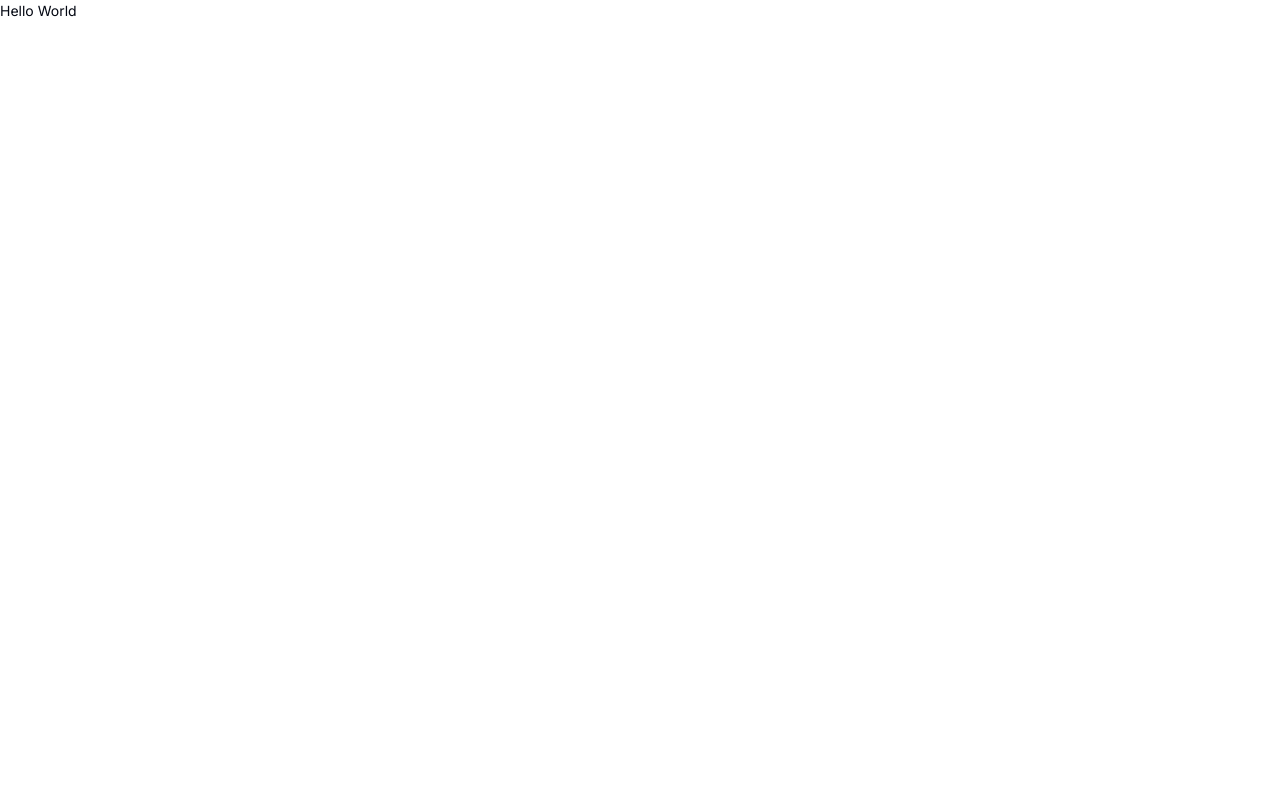
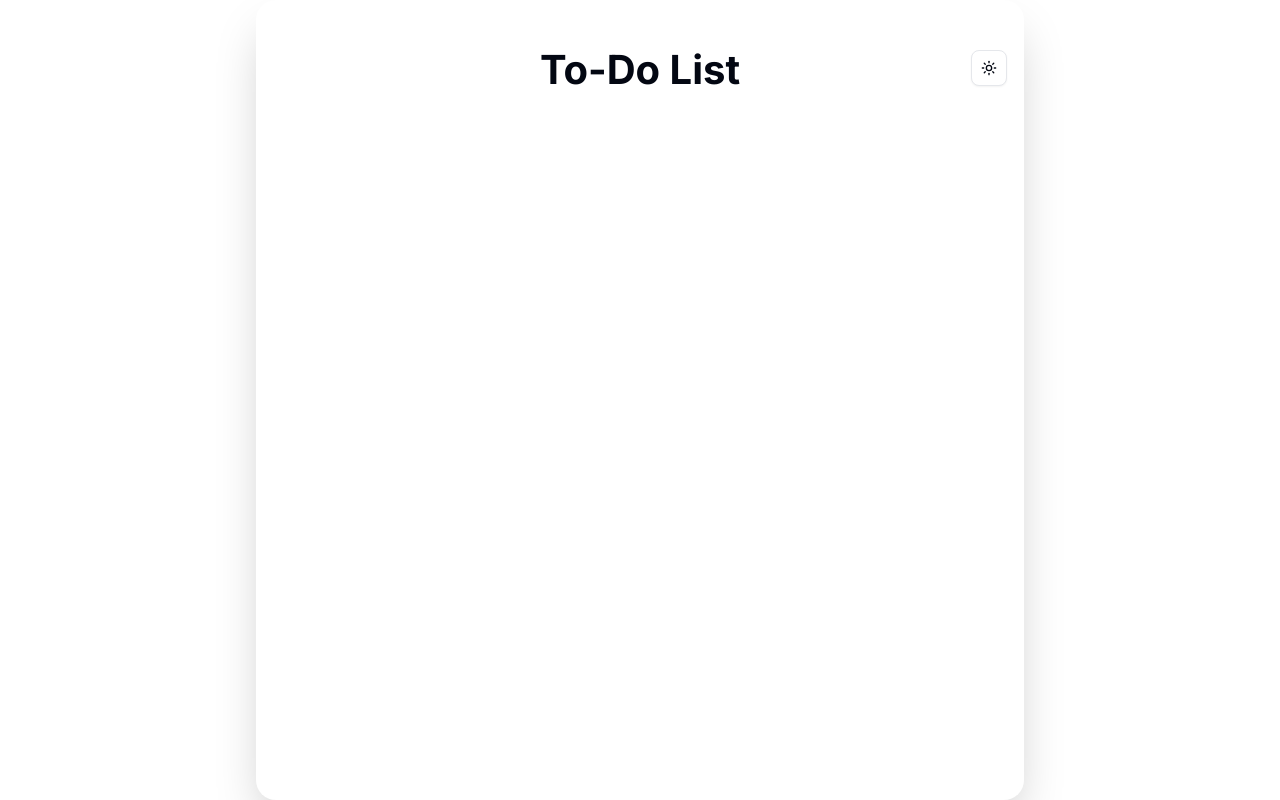
Before and after one commit to Whatislovetrade/todo-app, a React (Vite) app: page / in a window 1280 px wide. Built offline with nearby package versions, Linux system fonts and the light colour scheme.

Commit message:
Добавил компонент хедер и переключателем темной и светлой темы

```diff
--- a/src/App.jsx
+++ b/src/App.jsx
@@ -1,7 +1,11 @@
+import TodoHeader from "./components/TodoHeader/TodoHeader";
+
 function App() {
   return (
-    <div>
-      <h1>Hello World</h1>
+    <div className="flex justify-center items-center min-w-screen h-screen">
+      <div className="todo-app bg-white dark:bg-gray-900 dark:shadow-neutral-800 w-3xl min-h-screen rounded-[20px] shadow-2xl">
+          <TodoHeader />
+      </div>
     </div>
 
   );
--- /dev/null
+++ b/src/components/TodoHeader/TodoHeader.jsx
@@ -0,0 +1,12 @@
+import { ModeToggle } from "../Toggle"
+
+const TodoHeader = () => {
+  return (
+    <div className="todo-header flex justify-center items-center relative">
+        <h1 className="text-center pt-10 text-[40px] font-[Inter] font-bold">To-Do List</h1>
+        <ModeToggle />
+  </div>
+  )
+}
+
+export default TodoHeader
--- a/src/components/Toggle.jsx
+++ b/src/components/Toggle.jsx
@@ -9,15 +9,14 @@ import {
 } from "@/components/ui/dropdown-menu";
 import { useTheme } from "@/context/theme-provider";
 
-export function ModeToggle() {
+export function ModeToggle(width, height) {
     const { setTheme } = useTheme();
-
   return (
     <DropdownMenu>
       <DropdownMenuTrigger asChild>
-        <Button variant="outline" size="icon">
-          <Sun className="h-[1.2rem] w-[1.2rem] rotate-0 scale-100 transition-all dark:-rotate-90 dark:scale-0" />
-          <Moon className="absolute h-[1.2rem] w-[1.2rem] rotate-90 scale-0 transition-all dark:rotate-0 dark:scale-100" />
+        <Button className="absolute top-[50px] right-[17px]" variant="outline" size="icon">
+          <Sun className="h-[1.4rem] w-[1.4rem] rotate-0 scale-100 transition-all dark:-rotate-90 dark:scale-0" />
+          <Moon className="absolute h-[1.4rem] w-[1.4rem] rotate-90 scale-0 transition-all dark:rotate-0 dark:scale-100" />
           <span className="sr-only">Toggle theme</span>
         </Button>
       </DropdownMenuTrigger>
--- a/src/index.css
+++ b/src/index.css
@@ -2,6 +2,8 @@
 @import "tw-animate-css";
 
 @custom-variant dark (&:is(.dark *));
+
+
 
 :root {
   font-family: Inter, system-ui, Helvetica, Arial, sans-serif;
@@ -192,10 +194,11 @@
   }
 }
 
-* {
+/* * {
   margin: 0;
   padding: 0;
   box-sizing: border-box;
+  list-style: none;
+  outline: none;
   font-family: Inter;
-  font-size: 14px;
-}
+} */
```
